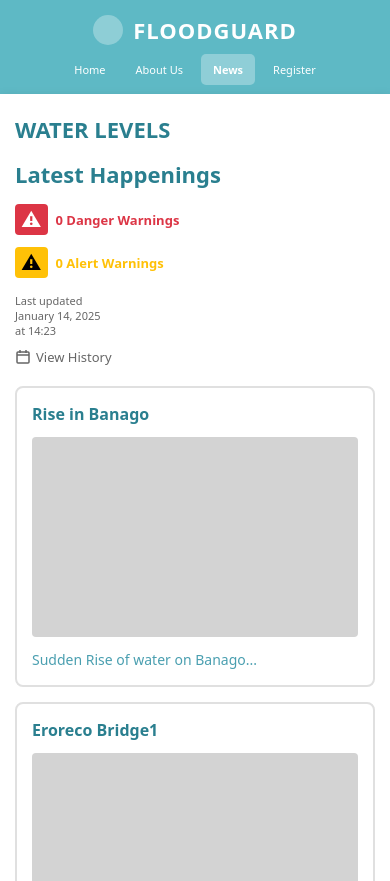
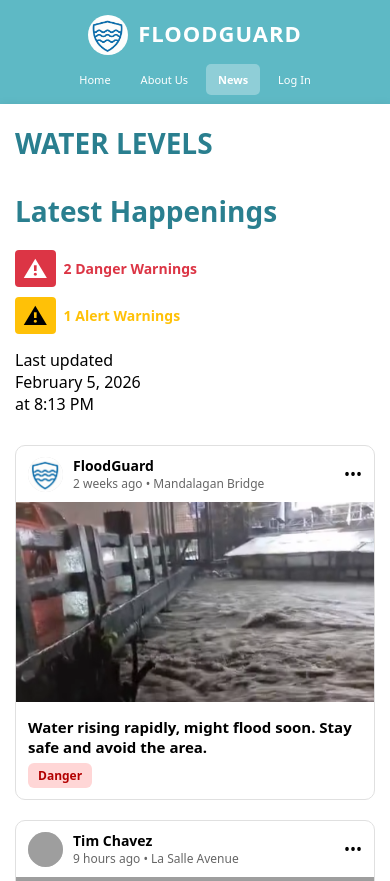
Before and after one commit to Germenio5/FloodGuard, a PHP site: page /view/news.php in a window 390 px wide. Shown: the top 881 px of the page. Run offline with PHP 8.4, Linux system fonts and the light colour scheme; grey boxes are pictures that could not be loaded.

Commit message:
Updated Header, News, About Us, and Added Sidebar

```diff
--- a/controller/news-controller.php
+++ b/controller/news-controller.php
@@ -1,72 +1,58 @@
 <?php
-$dangerCount = 0;
-$alertCount  = 0;
+date_default_timezone_set('Asia/Manila');
+
+$dangerCount = 2;
+$alertCount  = 1;
 
 $lastUpdated = [
-    'date' => 'January 14, 2025',
-    'time' => '14:23'
+    'date' => date('F j, Y'),
+    'time' => date('g:i A')
 ];
 
 $eventList = [
+
     [
-        'title'       => 'Rise in Banago',
-        'description' => 'Sudden Rise of water on Banago...'
+        'name'        => 'FloodGuard',
+        'avatar'      => '../images/FloodGuard_logo.png',
+        'time'        => '2 weeks ago',
+        'area'        => 'Mandalagan Bridge',
+        'picture'     => '../images/Sample.png',
+        'description' => 'Water rising rapidly, might flood soon. Stay safe and avoid the area.',
+        'proximity'   => '',
+        'status'      => 'Danger'
+    ],
+
+     [
+        'name'        => 'Tim Chavez',
+        'avatar'      => '../images/avatar1.jpg',
+        'time'        => '9 hours ago',
+        'area'        => 'La Salle Avenue',
+        'picture'     => '../images/sample1.jpg',
+        'description' => 'Slow rising of water, might flood or not',
+        'proximity'   => 'Far Away',
+        'status'      => 'Safe'
     ],
 
     [
-        'title'       => 'Eroreco Bridge1',
-        'description' => 'Eroreco Bridge full of garbage may pos...'
+        'name'        => 'Abdul Rahman',
+        'avatar'      => '../images/avatar3.jpg',
+        'time'        => '12 hours ago',
+        'area'        => 'Mandalagan Bridge',
+        'picture'     => '../images/sample1.jpg',
+        'description' => 'Water rising but still safe',
+        'proximity'   => 'Close',
+        'status'      => 'Safe'
     ],
 
     [
-        'title'       => 'Eroreco Bridge2',
-        'description' => 'Eroreco Bridge full of garbage may pos...'
-    ],
-
-    [
-        'title'       => 'Eroreco Bridge3',
-        'description' => 'Eroreco Bridge full of garbage may pos...'
-    ],
-
-    [
-        'title'       => 'Eroreco Bridge4',
-        'description' => 'Eroreco Bridge full of garbage may pos...'
-    ],
-
-    [
-        'title'       => 'Rise in Banago',
-        'description' => 'Sudden Rise of water on Banago...'
-    ],
-
-    [
-        'title'       => 'Eroreco Bridge5',
-        'description' => 'Eroreco Bridge full of garbage may pos...'
-    ],
-
-    [
-        'title'       => 'Eroreco Bridge6',
-        'description' => 'Eroreco Bridge full of garbage may pos...'
-    ],
-
-    [
-        'title'       => 'Eroreco Bridge7',
-        'description' => 'Eroreco Bridge full of garbage may pos...'
-    ],
-
-    [
-        'title'       => 'Eroreco Bridge8',
-        'description' => 'Eroreco Bridge full of garbage may pos...'
-    ],
-
-    [
-        'title'       => 'Eroreco Bridge9',
-        'description' => 'Eroreco Bridge full of garbage may pos...'
-    ],
-
-    [
-        'title'       => 'Eroreco Bridge11',
-        'description' => 'Eroreco Bridge full of garbage may pos...'
+        'name'        => 'Juan Dela Cruz',
+        'avatar'      => '../images/avatar2.jpg',
+        'time'        => '2 hours ago',
+        'area'        => 'Banago Road',
+        'picture'     => '../images/sample2.jpg',
+        'description' => 'Water increasing near bridge',
+        'proximity'   => 'Near You',
+        'status'      => 'Danger'
     ]
 ];
-
 ?>
--- a/controller/process-login.php
+++ b/controller/process-login.php
@@ -28,7 +28,7 @@ if($email === "user" && $password === "1234") {
     $_SESSION['role']  = "user";
     $_SESSION['email'] = $email;
 
-    header("Location: ../user/home.php"); // USER DASHBOARD
+    header("Location: ../view/user-dashboard.php"); // USER DASHBOARD
     exit();
 
 }
--- a/css/aboutus.css
+++ b/css/aboutus.css
@@ -35,7 +35,7 @@ body {
 }
 
 .features {
-    padding: 60px 20px;
+    padding: 20px 40px 40px;
 }
 
 .features-grid {
--- a/css/header.css
+++ b/css/header.css
@@ -20,11 +20,17 @@ body {
     display: flex;
     align-items: center;
     gap: 10px;
+    text-decoration: none;
+    cursor: pointer;
 }
 
 .logo-icon {
-    width: 30px;
-    height: 30px;
+    background-image: url('../images/FloodGuard_logo.png');
+    background-size: cover;
+    background-position: center;
+    background-repeat: no-repeat;
+    width: 40px;
+    height: 40px;
     background-color: #ffffff4d;
     border-radius: 50%;
 }
@@ -34,6 +40,13 @@ body {
     font-size: 24px;
     font-weight: bold;
     letter-spacing: 1px;
+    padding-bottom: 4px;
+}
+
+.logo.disabled {
+    cursor: default;
+    pointer-events: none;
+    opacity: 1;
 }
 
 .nav-menu {
--- a/css/index.css
+++ b/css/index.css
@@ -224,7 +224,7 @@ main {
 
 /* Latest Flood Reports Section */
 .reports-section {
-    padding: 60px 40px;
+    padding: 20px 40px 40px 40px;
     text-align: center;
     background-color: white;
 }
@@ -366,7 +366,7 @@ main {
 
     /* Reports Section */
     .reports-section {
-        padding: 40px 20px;
+        padding: 20px 20px;
     }
 
     .reports-section h2 {
--- a/css/news.css
+++ b/css/news.css
@@ -50,12 +50,6 @@ body {
     gap: 30px;
 }
 
-.info-section {
-    display: flex;
-    flex-direction: column;
-    gap: 8px;
-}
-
 .warnings {
     display: flex;
     gap: 20px;
@@ -70,9 +64,6 @@ body {
 
 .warning-icon {
     font-size: 24px;
-    display: flex;
-    align-items: center;
-    justify-content: center;
     border-radius: 4px;
     font-weight: bold;
     color: white;
@@ -98,46 +89,20 @@ body {
     font-weight: 600;
 }
 
-.last-updated {
-    text-align: right;
-    color: #666;
-    font-size: 12px;
-}
-
-.view-history {
-    display: flex;
-    align-items: center;
-    gap: 5px;
-    color: #666;
-    text-decoration: none;
-    font-size: 14px;
-    cursor: pointer;
-}
-
-.view-history svg {
-    width: 16px;
-    height: 16px;
-}
-
-.view-history:hover {
-    color: #2a7f8f;
-}
-
 .grid-container {
     display: grid;
-    grid-template-columns: repeat(auto-fill, minmax(200px, 1fr));
+    grid-template-columns: repeat(auto-fill, minmax(275px, 1fr));
     gap: 20px;
     margin-bottom: 30px;
     width: 100%;
 }
 
 .event-card {
-    background-color: white;
-    border: 2px solid #e0e0e0;
-    border-radius: 8px;
-    padding: 15px;
-    transition: transform 0.2s, box-shadow 0.2s;
-    cursor: pointer;
+    background: white;
+    border-radius: 10px;
+    border: 1px solid #e0e0e0;
+    overflow: hidden;
+    transition: 0.2s ease;
 }
 
 .event-card:hover {
@@ -145,29 +110,102 @@ body {
     box-shadow: 0 4px 12px rgba(0,0,0,0.15);
 }
 
-.event-card h3 {
-    color: #2a7f8f;
-    font-size: 16px;
-    margin-bottom: 10px;
-    font-weight: 600;
+.card-header {
+    display: flex;
+    justify-content: space-between;
+    align-items: center;
+    padding: 10px 12px;
+}
+
+.profile {
+    display: flex;
+    align-items: center;
+    gap: 10px;
+}
+
+.avatar {
+    width: 35px;
+    height: 35px;
+    background: #ddd;
+    border-radius: 50%;
+    overflow: hidden;
+}
+
+.avatar img {
+    width: 100%;
+    height: 100%;
+    object-fit: cover;
+}
+
+.user-info {
+    display: flex;
+    flex-direction: column;
+}
+
+.user-info strong {
+    font-size: 14px;
+}
+
+.meta {
+    font-size: 12px;
+    color: #666;
+}
+
+.menu {
+    cursor: pointer;
 }
 
 .event-image {
     width: 100%;
-    height: 120px;
-    background-color: #d3d3d3;
-    border-radius: 4px;
+    height: 200px;
+    background: #eaeaea;
+}
+
+.event-image img {
+    width: 100%;
+    height: 100%;
+    object-fit: cover;
+}
+
+.content {
+    padding: 15px 12px;
+}
+
+.content h4 {
+    font-size: 14px;
+    margin-bottom: 5px;
+}
+
+.proximity {
+    font-size: 12px;
+    color: #777;
     margin-bottom: 10px;
 }
 
-.event-description {
-    color: #4a9fb0;
-    font-size: 13px;
-    line-height: 1.4;
+.status {
+    padding: 4px 10px;
+    border-radius: 6px;
+    font-size: 12px;
+    font-weight: bold;
 }
 
+.status.safe {
+    background: #d4f8d4;
+    color: #1b7a1b;
+}
+
+.status.danger {
+    background: #ffd6d6;
+    color: #b30000;
+}
+
+.status.alert {
+    background: #fff2cc;
+    color: #996c00;
+}
 
 @media (max-width: 817px) {
+
     .container {
         padding: 25px 20px;
     }
@@ -175,145 +213,61 @@ body {
     .warning-box {
         flex-direction: column;
         align-items: flex-start;
-        gap: 20px;
-        margin-bottom: 25px;
     }
 
-    .box-left h1 {
-        font-size: 26px;
-        margin-bottom: 20px;
+    .grid-container {
+        grid-template-columns: repeat(auto-fill, minmax(200px, 1fr));
     }
 
-    .box-left h2 {
-        font-size: 26px;
+    .event-image {
+        height: 140px;
+    }
+}
+
+/* ======= YOUR REQUEST: 540px ======= */
+@media (max-width: 540px) {
+
+    .box-right {
+        flex-direction: column;
+        align-items: flex-start;
+        width: 100%;
+        gap: 15px;
     }
 
-    .box-right {
+    .warnings {
+        flex-direction: column;
         width: 100%;
-        flex-direction: column;
-        align-items: flex-start;
-        gap: 20px;
+        gap: 10px;
     }
 
     .info-section {
         width: 100%;
     }
 
-    .warnings {
-        flex-wrap: wrap;
-        gap: 15px;
-    }
-
     .last-updated {
         text-align: left;
-    }
-
-    .grid-container {
-        grid-template-columns: repeat(auto-fill, minmax(180px, 1fr));
-        gap: 15px;
-        margin-bottom: 25px;
-    }
-
-    .event-card {
-        padding: 12px;
-    }
-
-    .event-card h3 {
-        font-size: 15px;
-    }
-
-    .event-image {
-        height: 110px;
-    }
-
-    .event-description {
-        font-size: 12px;
     }
 }
 
 @media (max-width: 425px) {
+
     .container {
         padding: 20px 15px;
     }
 
-    .warning-box {
-        flex-direction: column;
-        align-items: flex-start;
-        gap: 15px;
-        margin-bottom: 20px;
-    }
-
-    .box-left h1 {
-        font-size: 22px;
-        margin-bottom: 15px;
-    }
-
-    .box-left h2 {
-        font-size: 22px;
-    }
-
-    .box-right {
-        width: 100%;
-        flex-direction: column;
-        align-items: flex-start;
-        gap: 15px;
-    }
-
-    .info-section {
-        width: 100%;
-        gap: 10px;
-    }
-
-    .warnings {
-        flex-direction: column;
-        gap: 12px;
-        width: 100%;
-    }
-
-    .warning-item {
-        font-size: 13px;
-        width: 100%;
-    }
-
-    .warning-icon {
-        font-size: 20px;
-        padding: 2px 6px;
-    }
-
-    .last-updated {
-        text-align: left;
-        font-size: 11px;
-        width: 100%;
-    }
-
-    .view-history {
-        font-size: 13px;
-        width: 100%;
-    }
-
     .grid-container {
         grid-template-columns: 1fr;
-        gap: 15px;
-        margin-bottom: 20px;
-    }
-
-    .event-card {
-        padding: 15px;
-        width: 100%;
-    }
-
-    .event-card h3 {
-        font-size: 16px;
-        margin-bottom: 12px;
     }
 
     .event-image {
         height: 200px;
-        margin-bottom: 12px;
     }
 
-    .event-description {
-        font-size: 14px;
-        line-height: 1.5;
+    .content h4 {
+        font-size: 15px;
+    }
+
+    .proximity {
+        font-size: 13px;
     }
 }
--- a/view/include/footer.php
+++ b/view/include/footer.php
@@ -24,9 +24,9 @@ define("IMG", "../images/");
         <div class="footer-right">
             <nav class="footer-nav">
                 <a href="../index.php">Home</a>
-                <a href="<?= BASE_URL ?>Monitor.php">Monitor</a>
-                <a href="<?= BASE_URL ?>aboutus.php">About Us</a>
-                <a href="<?= BASE_URL ?>flooding.php">Flooding</a>
+                <a href="<?= BASE_URL ?>affected-areas.php">Monitor</a>
+                <a href="<?= BASE_URL ?>waterleveldata.php">Water Level Data</a>
+                <a href="<?= BASE_URL ?>report-flood.php">Report</a>
             </nav>
         </div>
     </div>
--- a/view/include/header.php
+++ b/view/include/header.php
@@ -7,10 +7,22 @@ $current_page = basename($_SERVER['PHP_SELF']);
 <link rel="stylesheet" href="css/header.css">
 
 <header class="header">
-    <div class="logo">
-        <div class="logo-icon"></div>
-        <span class="logo-text">FLOODGUARD</span>
-    </div>
+
+    <?php if ($current_page == 'index.php'): ?>
+
+        <div class="logo disabled">
+            <div class="logo-icon"></div>
+            <span class="logo-text">FLOODGUARD</span>
+        </div>
+
+    <?php else: ?>
+
+        <a href="../index.php" class="logo">
+            <div class="logo-icon"></div>
+            <span class="logo-text">FLOODGUARD</span>
+        </a>
+
+    <?php endif; ?>
 
     <nav>
         <ul class="nav-menu">
@@ -38,7 +50,7 @@ $current_page = basename($_SERVER['PHP_SELF']);
             <li>
                 <a href="<?= BASE_URL ?>login-user.php"
                    class="<?= $current_page == 'login-user.php' ? 'active' : '' ?>">
-                   Register
+                   Log In
                 </a>
             </li>
         </ul>
--- a/view/news.php
+++ b/view/news.php
@@ -56,40 +56,9 @@ include '../controller/news-controller.php';
                 <?= $lastUpdated['date'] ?><br>
                 at <?= $lastUpdated['time'] ?>
             </div>
-
-
-            <a href="#" class="view-history">
-
-                <svg width="16" height="16" viewBox="0 0 16 16"
-                     fill="currentColor">
-
-                    <rect x="2" y="3" width="12" height="11"
-                          rx="1" stroke="currentColor"
-                          fill="none" stroke-width="1.5"/>
-
-                    <line x1="2" y1="6" x2="14" y2="6"
-                          stroke="currentColor"
-                          stroke-width="1.5"/>
-
-                    <line x1="5" y1="1" x2="5" y2="4"
-                          stroke="currentColor"
-                          stroke-width="1.5"/>
-
-                    <line x1="11" y1="1" x2="11" y2="4"
-                          stroke="currentColor"
-                          stroke-width="1.5"/>
-                </svg>
-
-                <span>View History</span>
-
-            </a>
-
         </div>
-
     </div>
 </div>
-
-
 
 <!-- EVENT GRID -->
 <div class="grid-container">
@@ -98,23 +67,54 @@ include '../controller/news-controller.php';
 
 <div class="event-card">
 
-    <h3>
-        <?= htmlspecialchars($event['title']) ?>
-    </h3>
+    <!-- HEADER -->
+    <div class="card-header">
 
-    <div class="event-image"></div>
+        <div class="profile">
+            <div class="avatar">
+            <img src="<?= htmlspecialchars($event['avatar']) ?>">
+            </div>
 
-    <p class="event-description">
-        <?= htmlspecialchars($event['description']) ?>
-    </p>
+            <div class="user-info">
+                <strong><?= htmlspecialchars($event['name']) ?></strong>
+
+                <span class="meta">
+                    <?= htmlspecialchars($event['time']) ?> •
+                    <?= htmlspecialchars($event['area']) ?>
+                </span>
+            </div>
+
+        </div>
+
+        <div class="menu">•••</div>
+
+    </div>
+
+    <!-- IMAGE -->
+    <div class="event-image">
+        <img src="<?= htmlspecialchars($event['picture']) ?>" alt="event">
+    </div>
+
+    <!-- DESCRIPTION -->
+    <div class="content">
+
+        <h4><?= htmlspecialchars($event['description']) ?></h4>
+
+        <p class="proximity">
+            <?= htmlspecialchars($event['proximity']) ?>
+        </p>
+
+        <span class="status <?= strtolower($event['status']) ?>">
+            <?= htmlspecialchars($event['status']) ?>
+        </span>
+
+    </div>
 
 </div>
 
 <?php endforeach; ?>
 
 </div>
-
-
 
 </div>
 </main>
```
Also changed, not shown: images/FloodGuard_logo.png (added), images/Sample.png (added), view/include/sidebar.php (added).
